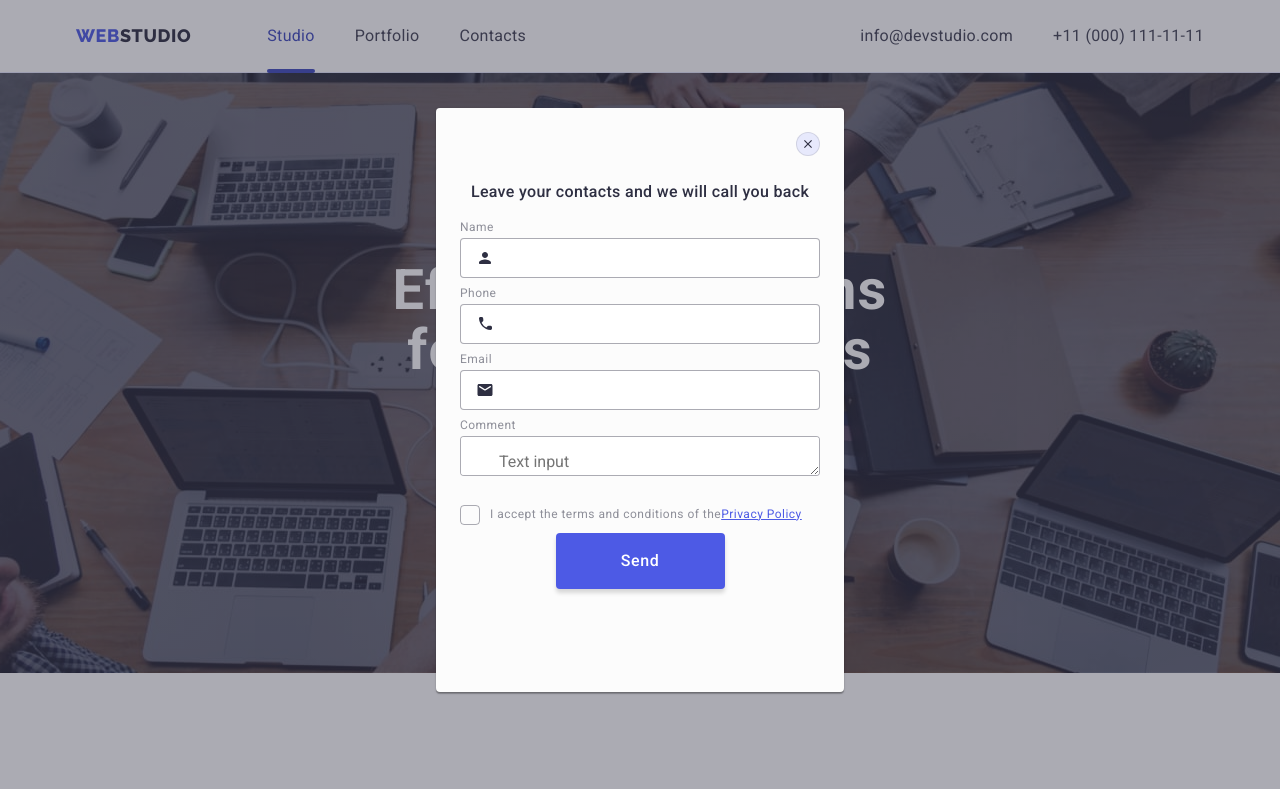
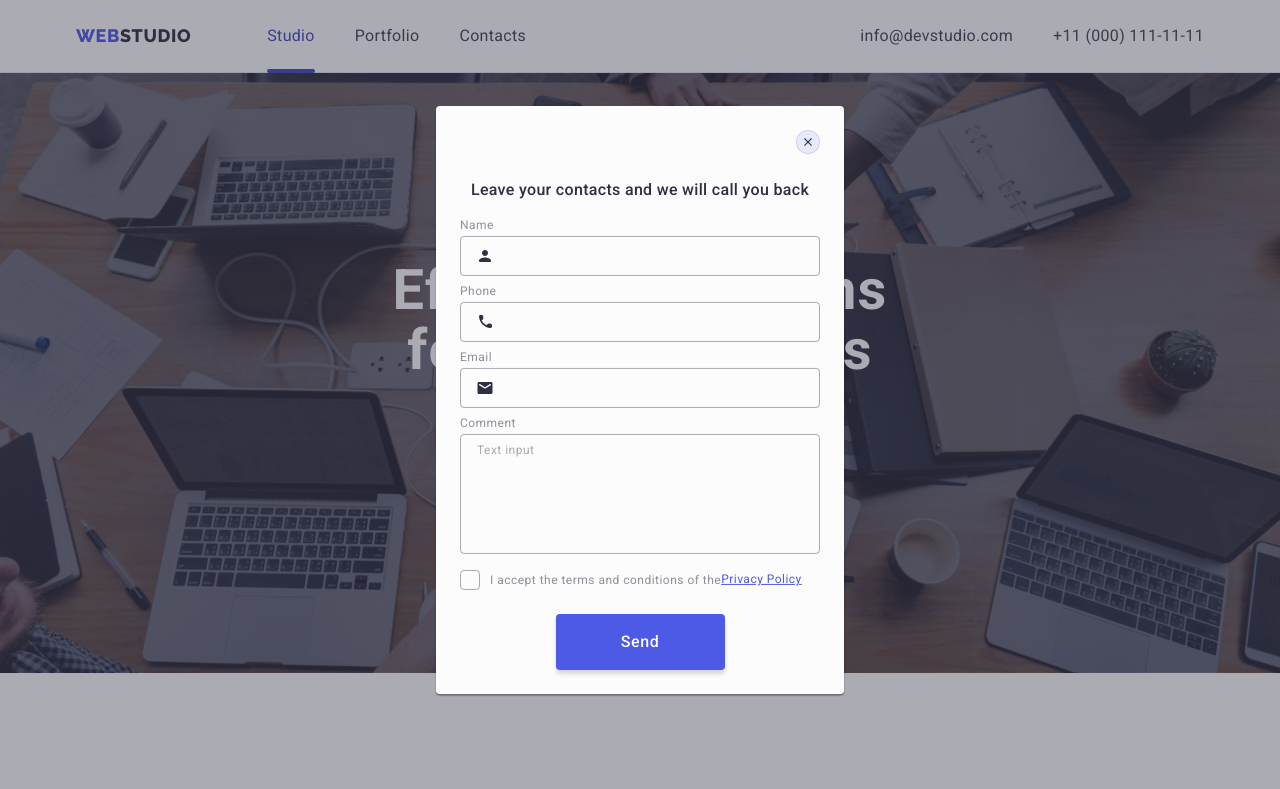
Before and after one commit to yevhenporohniaviy/goit-markup-hhw-05, a plain HTML site: page index.html in a window 1280 px wide. Both pictures are taken after a click on the button "Order Service". Shown: the top 789 px of the page. Drawn offline with nearby package versions, Linux system fonts and the light colour scheme.

Commit message:
WIP:refactoring

```diff
--- a/css/styles.css
+++ b/css/styles.css
@@ -625,6 +625,9 @@ input, textarea {
     flex-direction: column;
     margin-bottom: 8px;
 }
+.form-item-area {
+    margin-bottom: 16px;
+}
 .form-item .forn-label {
     color: var(--lightslate);
     font-family: Roboto;
@@ -655,6 +658,8 @@ input, textarea {
 .form-item .form-input {
     border: none;
     width: 100%;
+    background-color: transparent;
+    outline: transparent;
     height: 40px;
     border: 1px solid var(--NAVY-BLUE-modal, rgba(46, 47, 66, 0.40));
     padding-left: 38px;
@@ -663,14 +668,28 @@ input, textarea {
     transition: border-color 250ms cubic-bezier(0.4, 0, 0.2, 1);
 }
 
-.form-item textarea {
+
+.form-input-area {
     border-radius: 4px;
-    padding: 16px 8px;
+    padding: 8px 16px;
     border: 1px solid var(--NAVY-BLUE-modal, rgba(46, 47, 66, 0.40));
     width: 100%;
+    font-size: 12px;
+    line-height: 1.17;
+
+    resize: none;
+    transition: border-color 250ms cubic-bezier(0.4, 0, 0.2, 1);
+    outline: transparent;
+    letter-spacing: 0.04em;
+    color: rgba(46, 47, 66, 0.4);
+    background-color: transparent;
+    height: 120px;
+}
+.form-input-area::placeholder {
+    color: rgba(46, 47, 66, 0.4);
 }
 
-.form-item textarea:focus,
+.form-item .form-input-area:focus,
 .form-item .form-input:focus {
     border-color: var(--iris) ;
 }
@@ -679,13 +698,15 @@ input, textarea {
     fill: var(--iris);
 }
 
+.form-item-check {
+    margin-bottom: 24px;
+}
 .form-item .item-checkbox {
     display: flex;
     align-items: center;
     cursor: pointer;
     user-select: none;
 
-    margin-top: 16px;
     color: var(--LIGHT-SLATE, #8E8F99);
     font-size: 12px;
     font-weight: 400;
--- a/index.html
+++ b/index.html
@@ -403,7 +403,7 @@
                         <label class="forn-label" for="user-name">Name</label>
                         <div class="input-wrap">
                             <input type="text" name="user-name" id="user-name" class="form-input">
-                            <svg class="form-icon" height="24" width="18">
+                            <svg class="form-icon" height="18" width="18">
                                 <use href="./images/icons.svg#icon-person"></use>
                             </svg>
                         </div>
@@ -428,13 +428,11 @@
                             </svg>
                         </div>
                     </div>
-                    <div class="form-item">
-                        <label class="forn-label" for="comment">Comment</label>
-                        <div class="input-wrap">
-                            <textarea id="comment" name="comment" placeholder="Text input" rows="5" class="form-input"></textarea>
-                        </div>
+                    <div class="form-item form-item-area">
+                        <label class="forn-label" for="user-comment">Comment</label>
+                        <textarea id="user-comment" name="user-comment" placeholder="Text input" class="form-input-area"></textarea>
                     </div>
-                    <div class="form-item">
+                    <div class="form-item form-item-check">
                         <label class="item-checkbox">
                             <input type="checkbox" name="policy" class="checkbox-form visually-hidden" />
                             <span class="checkmark">
```
